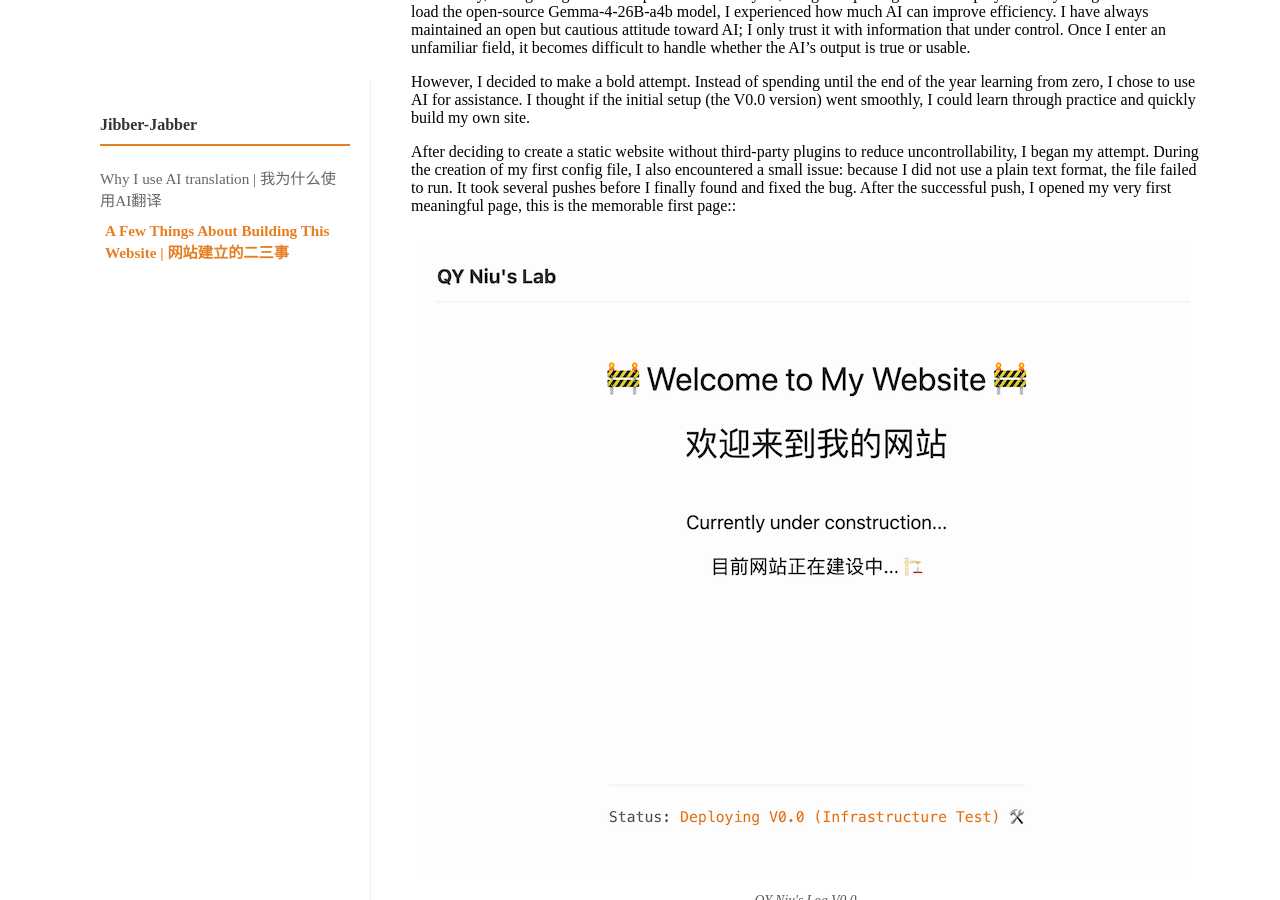
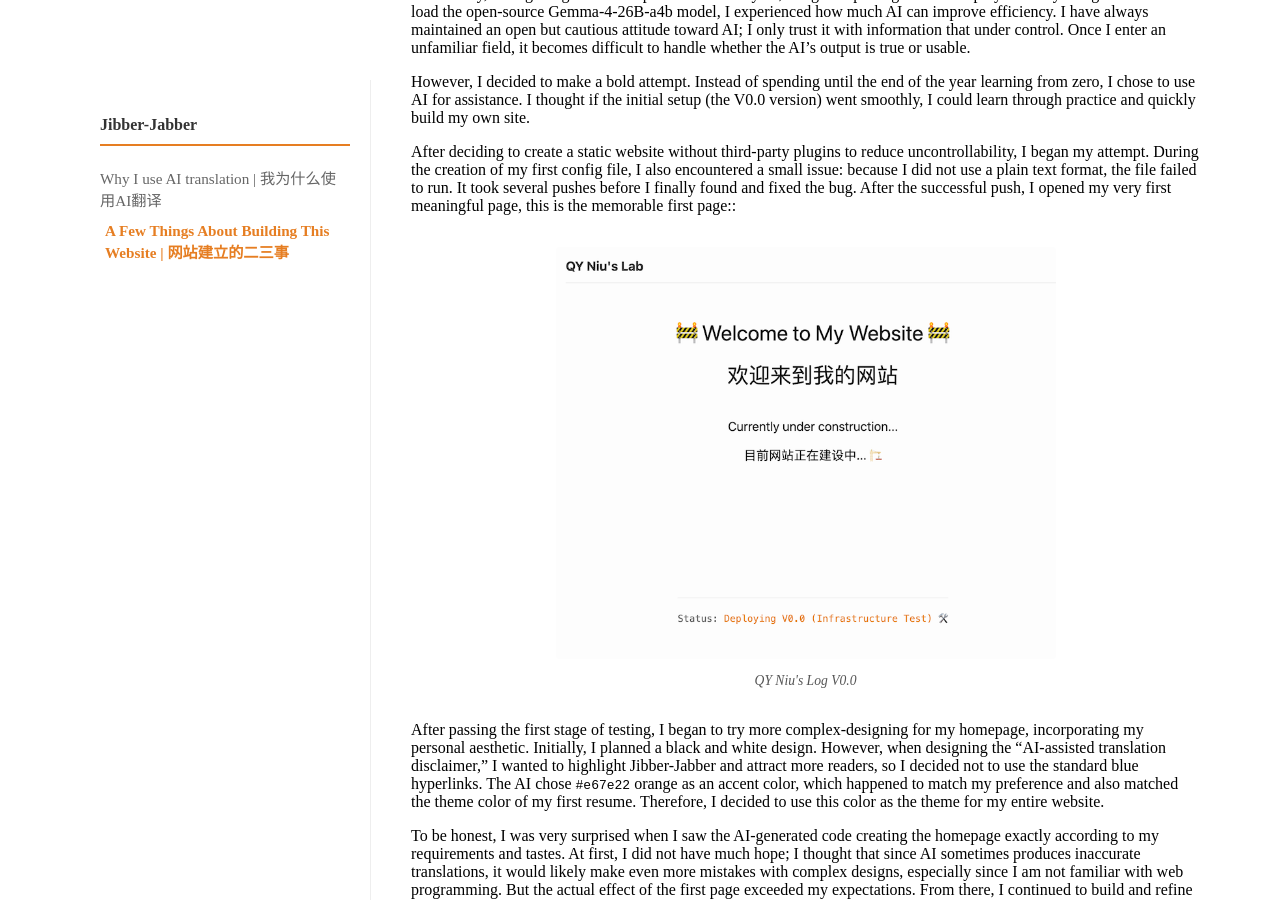
Before and after one commit to nqy-exp/nqy-exp.github.io, a Jekyll site: the page built from _ideas/A Few Things About Building This Website.md, in a window 1280 px wide and 900 px high, scrolled down 590 px. Built offline with Jekyll 4.4.1, drawn with Linux system fonts in a browser that asks for light colours.

Commit message:
Update A Few Things About Building This Website.md

```diff
--- a/_ideas/A Few Things About Building This Website.md
+++ b/_ideas/A Few Things About Building This Website.md
@@ -25,11 +25,12 @@ However, I decided to make a bold attempt. Instead of spending until the end of
 After deciding to create a static website without third-party plugins to reduce uncontrollability, I began my attempt. During the creation of my first config file, I also encountered a small issue: because I did not use a plain text format, the file failed to run. It took several pushes before I finally found and fixed the bug. After the successful push, I opened my very first meaningful page, this is the memorable first page::
 
 <figure style="text-align: center; margin: 2em 0;">
-  <img src="/images/first-v0.png" alt="QY Niu's Log V0.0" style="max-width: 100%; height: auto;">
+  <img src="/images/first-v0.png" alt="QY Niu's Log V0.0" style="max-width: 500px; height: auto; border-radius: 4px;">
   <figcaption style="font-size: 0.85em; color: #555; font-style: italic; margin-top: 10px;">
     QY Niu's Log V0.0
   </figcaption>
 </figure>
+
 
 
 After passing the first stage of testing, I began to try more complex-designing for my homepage, incorporating my personal aesthetic. Initially, I planned a black and white design. However, when designing the "AI-assisted translation disclaimer," I wanted to highlight Jibber-Jabber and attract more readers, so I decided not to use the standard blue hyperlinks. The AI chose `#e67e22` orange as an accent color, which happened to match my preference and also matched the theme color of my first resume. Therefore, I decided to use this color as the theme for my entire website.
```
